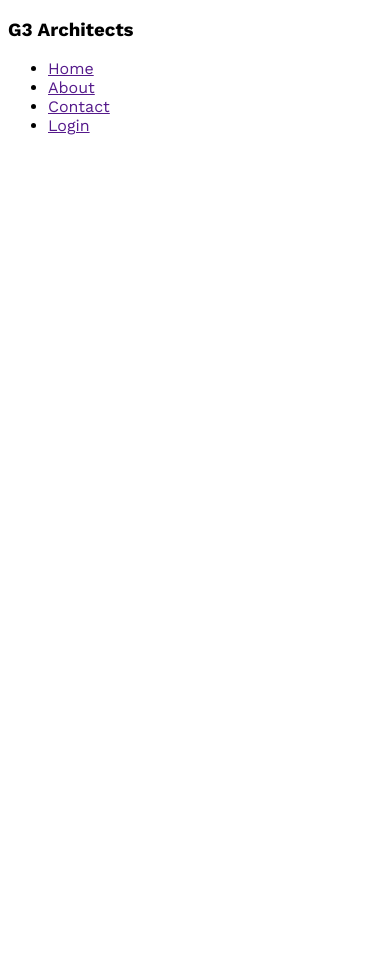
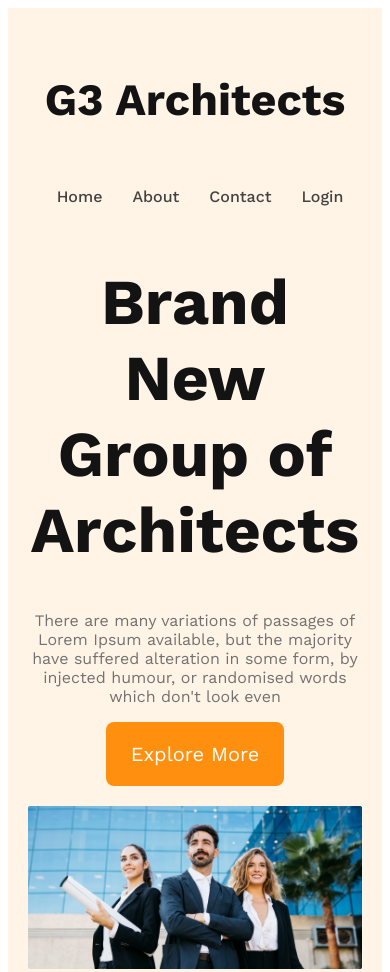
Before and after one commit to emondewan20/g3-architects-website, a plain HTML site: page index.html in a window 390 px wide. Shown: the top 972 px of the page. Before the commit the page ends 844 px from the top, so only its background shows below. Drawn offline with nearby package versions, Linux system fonts and the light colour scheme.

Commit message:
finished the header section with responsive for mobile and medium devices

```diff
--- a/index.html
+++ b/index.html
@@ -9,7 +9,7 @@
 <body>
     <header>
         <nav>
-            <h3>G3 Architects</h3>
+            <h3 class="nav-title">G3 Architects</h3>
             <ul>
                 <li><a href="">Home</a></li>
                 <li><a href="">About</a></li>
@@ -17,6 +17,14 @@
                 <li><a href="">Login</a></li>
             </ul>
         </nav>
+        <div class="banner">
+            <div class="banner-content">
+                <h1 class="banner-title">Brand New Group of Architects</h1>
+                <p class="banner-description">There are many variations of passages of Lorem Ipsum available, but the majority have suffered alteration in some form, by injected humour, or randomised words which don't look even</p>
+                <button class="btn-primary">Explore More</button>
+            </div>
+            <img src="images/banner.png" alt="">
+        </div>
     </header>
     <main>
 
--- a/styles/architects.css
+++ b/styles/architects.css
@@ -1,7 +1,93 @@
 /* work sans font from google fonts */
 @import url('https://fonts.googleapis.com/css2?family=Open+Sans:wght@400;700;800&family=Work+Sans:wght@400;500;600;700;800&display=swap');
 
+/* shared styles */
 * {
     font-family: 'Open Sans', sans-serif;
     font-family: 'Work Sans', sans-serif;
 }
+.btn-primary{
+    border-radius: 8px;
+    color: #fff;
+    font-size: 1.25rem;
+    background: #ff900f;
+    padding: 20px 25px;
+    color: #fff;
+    cursor: pointer;
+    border: 0;
+}
+
+/* header styles */
+header {
+    background: rgba(255, 144, 14, 0.10);
+    padding: 55px 240px;
+}
+
+
+nav {
+    display: flex;
+    justify-content: space-between;
+    align-items: center;
+}
+.nav-title {
+    color:  #131313;
+    font-size: 2.8rem;
+    font-weight: 700;
+}
+
+nav>ul {
+    display: flex;
+}
+
+nav li {
+    list-style: none;
+    margin-right: 30px;
+    font-weight: 500;
+    font-size: 1rem;
+}
+
+nav li a {
+    text-decoration: none;
+    color: #424242;
+}
+
+/* banner styles */
+.banner-content{
+    max-width: 800px;
+    text-align: center;
+    margin: 0 auto;
+}
+.banner-title{
+    font-size: 4rem;
+    font-weight: 700;
+    color: #131313;
+}
+.banner-description{
+    color: #727272 ;
+}
+.banner img{
+    margin-top: 20px;
+    width: 100%;
+}
+
+
+/* responsive media queries */
+@media screen and (max-width:576px) {
+    header{
+        padding: 20px;
+    }
+    nav{
+        flex-direction: column;
+    }
+}
+
+/* tablet or medium devices */
+@media screen and (min-width:576px) and (max-width:960px) {
+    header{
+        padding: 50px;
+    }
+    nav{
+        flex-direction: column;
+    }
+
+}
```
